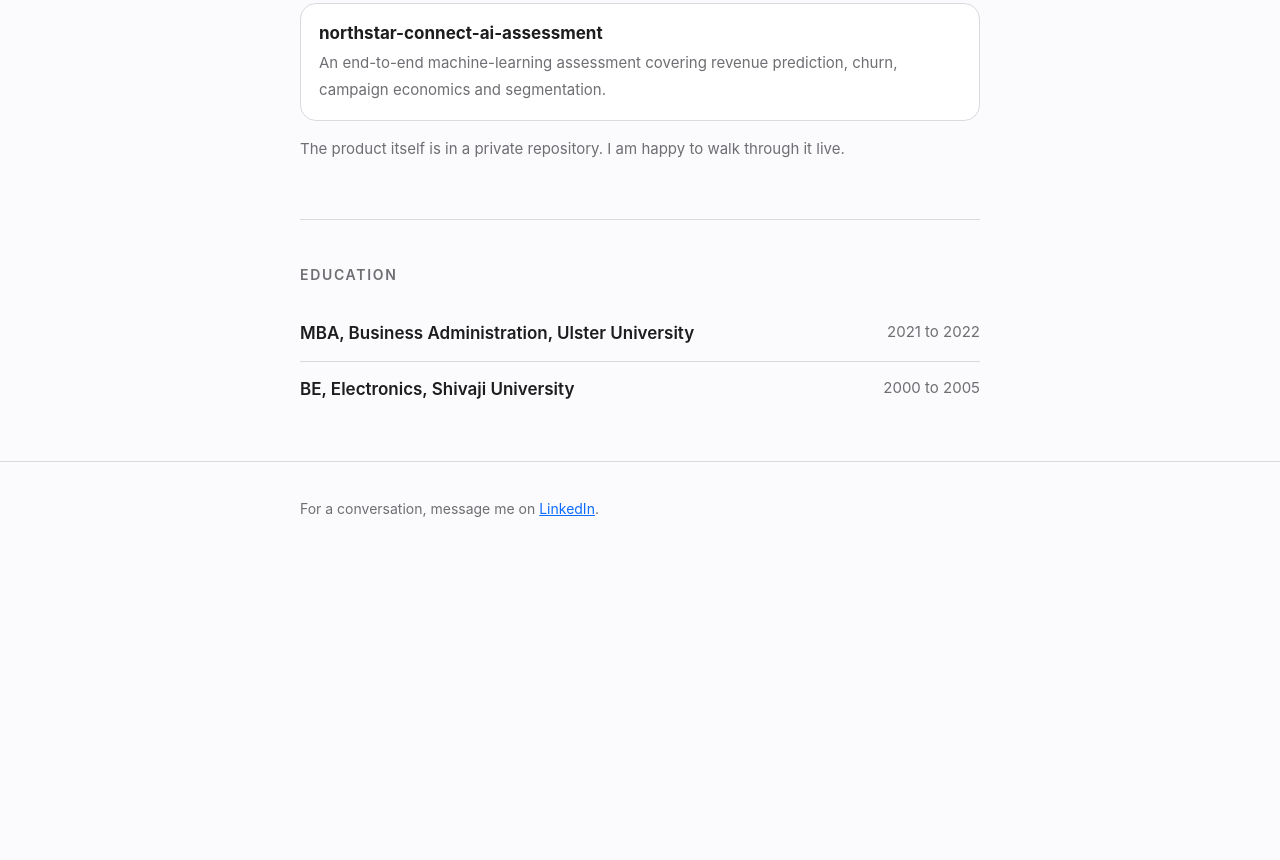
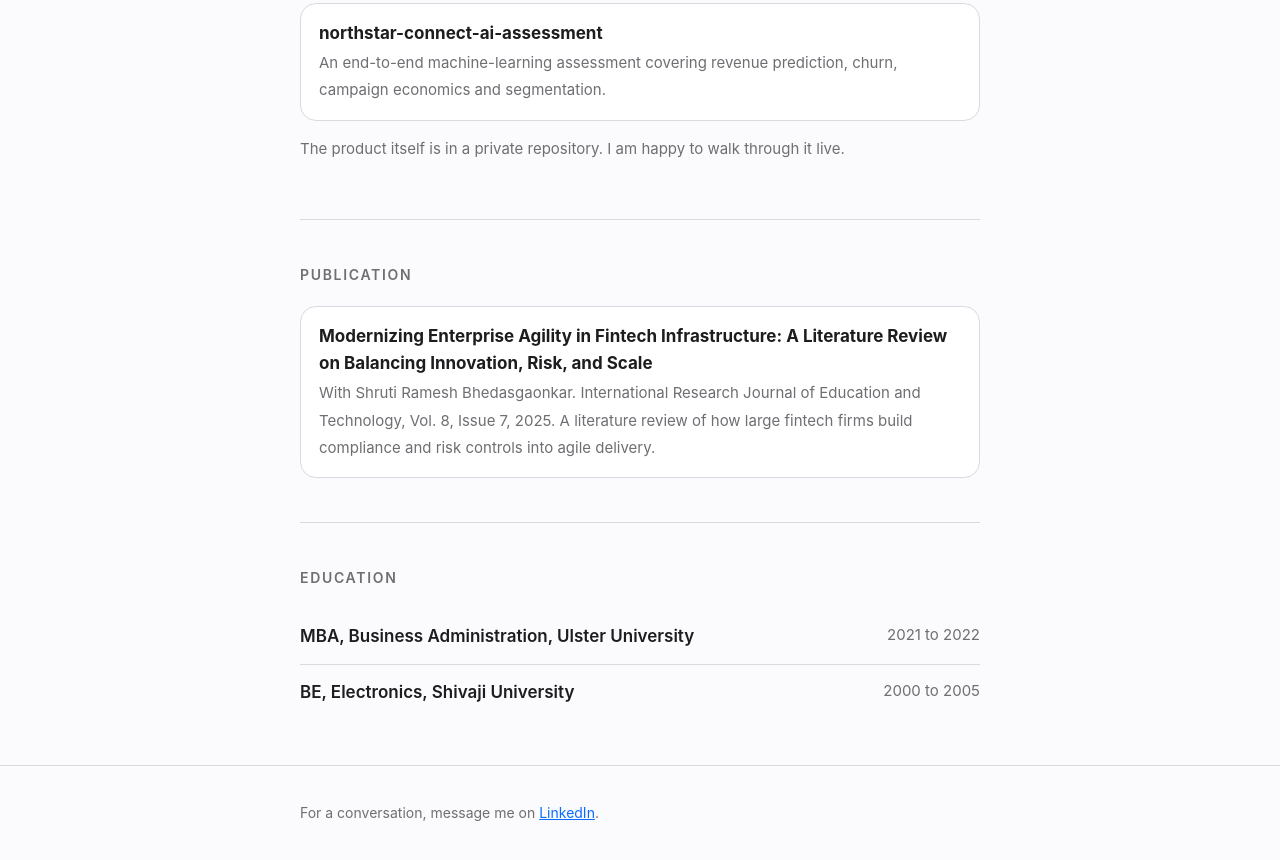
Before and after one commit to rahulphaltankar/rahulphaltankar.github.io, a plain HTML site: page index.html in a window 1280 px wide. Shown: the part 2517-3377 px from the top of the page. Before the commit the page ends 3102 px from the top, so only its background shows below. Drawn offline with Linux system fonts and the light colour scheme.

Commit message:
Add publication

```diff
--- a/index.html
+++ b/index.html
@@ -88,6 +88,11 @@ footer{padding:36px 0 64px;color:var(--muted);font-size:14px;border-top:1px soli
 </section>
 
 <section>
+<h2>Publication</h2>
+<div class="work"><a href="https://doi.org/10.70127/irjedt.vol.8.issue07.539"><b>Modernizing Enterprise Agility in Fintech Infrastructure: A Literature Review on Balancing Innovation, Risk, and Scale</b><span>With Shruti Ramesh Bhedasgaonkar. International Research Journal of Education and Technology, Vol. 8, Issue 7, 2025. A literature review of how large fintech firms build compliance and risk controls into agile delivery.</span></a></div>
+</section>
+
+<section>
 <h2>Education</h2>
 <div class="job"><b>MBA, Business Administration, Ulster University</b><span class="d">2021 to 2022</span></div>
 <div class="job"><b>BE, Electronics, Shivaji University</b><span class="d">2000 to 2005</span></div>
```
